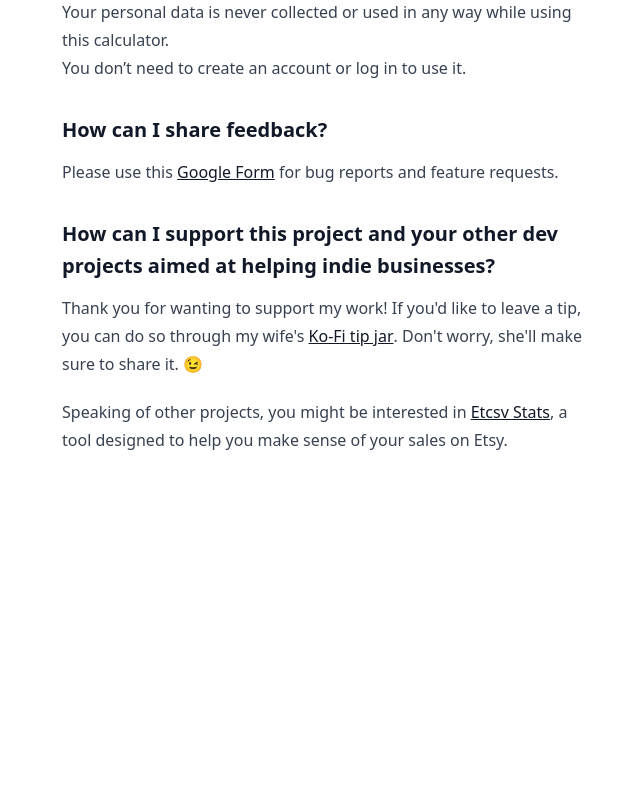
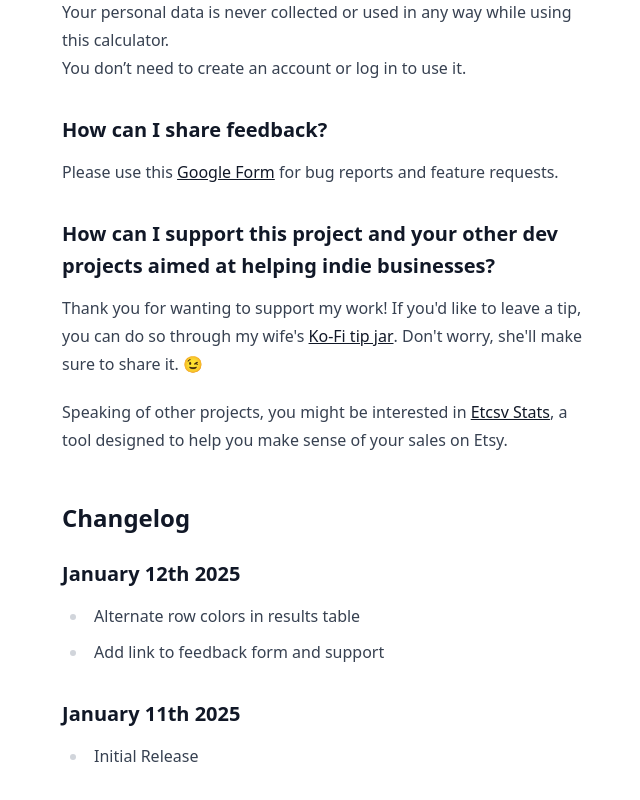
Before and after one commit to loicteixeira/retail-price-calculator, a SvelteKit app: page /about in a window 1280 px wide. Shown: the part 458-1258 px from the top of the page, without its empty margins (305-945 px from the left). Before the commit the page ends 944 px from the top, so only its background shows below. Built offline with nearby package versions, Linux system fonts and the light colour scheme.

Commit message:
Add changelog section

```diff
--- a/src/routes/about/+page.svelte
+++ b/src/routes/about/+page.svelte
@@ -48,4 +48,19 @@
 		<a href="https://etcsv-stats.netlify.app/"> Etcsv Stats </a>, a tool designed to help you make
 		sense of your sales on Etsy.
 	</p>
+
+	<h2>Changelog</h2>
+
+	<h3><time datetime="2025-01-12">January 12th 2025</time></h3>
+
+	<ul>
+		<li>Alternate row colors in results table</li>
+		<li>Add link to feedback form and support</li>
+	</ul>
+
+	<h3><time datetime="2025-01-11">January 11th 2025</time></h3>
+
+	<ul>
+		<li>Initial Release</li>
+	</ul>
 </div>
```
